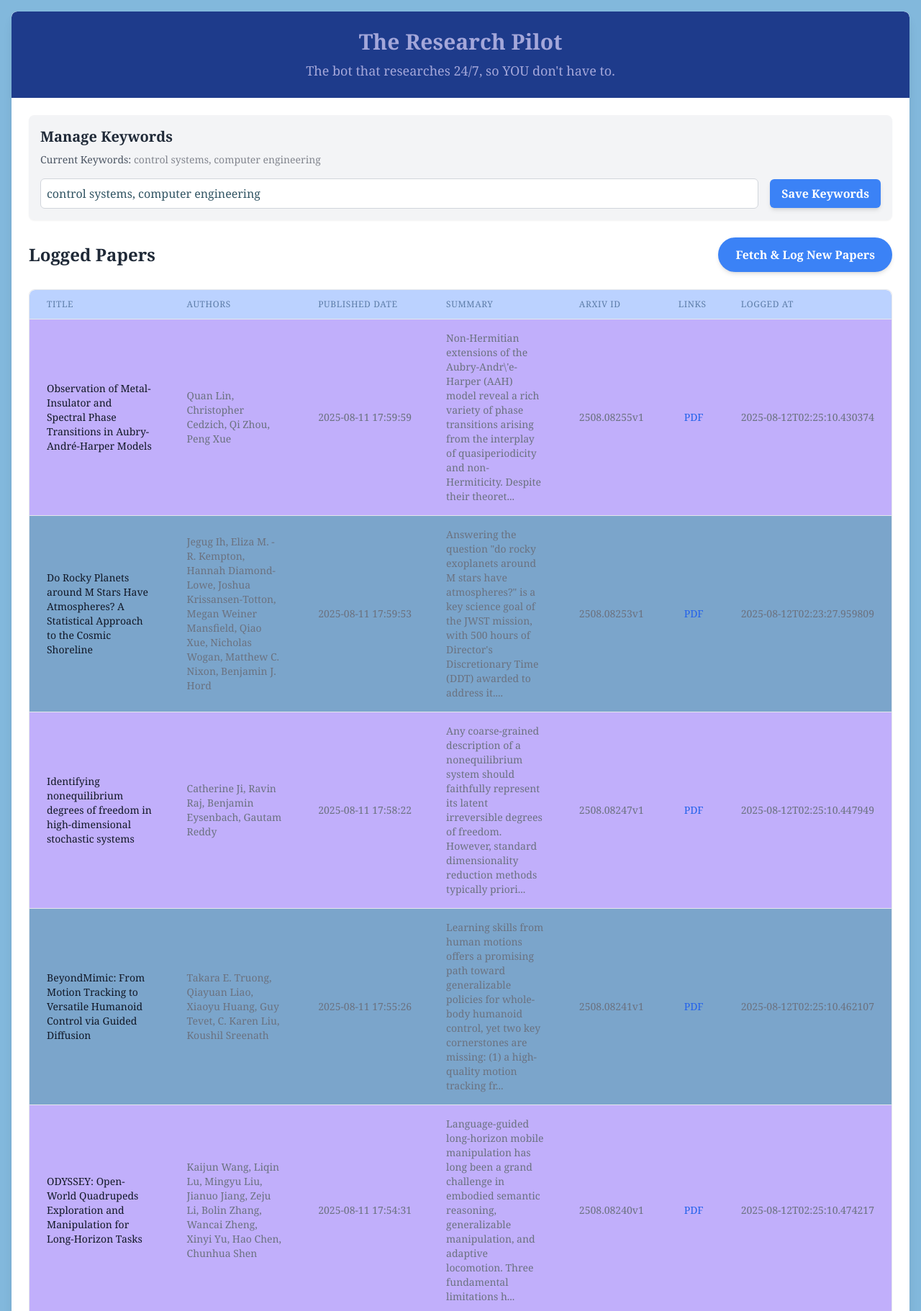
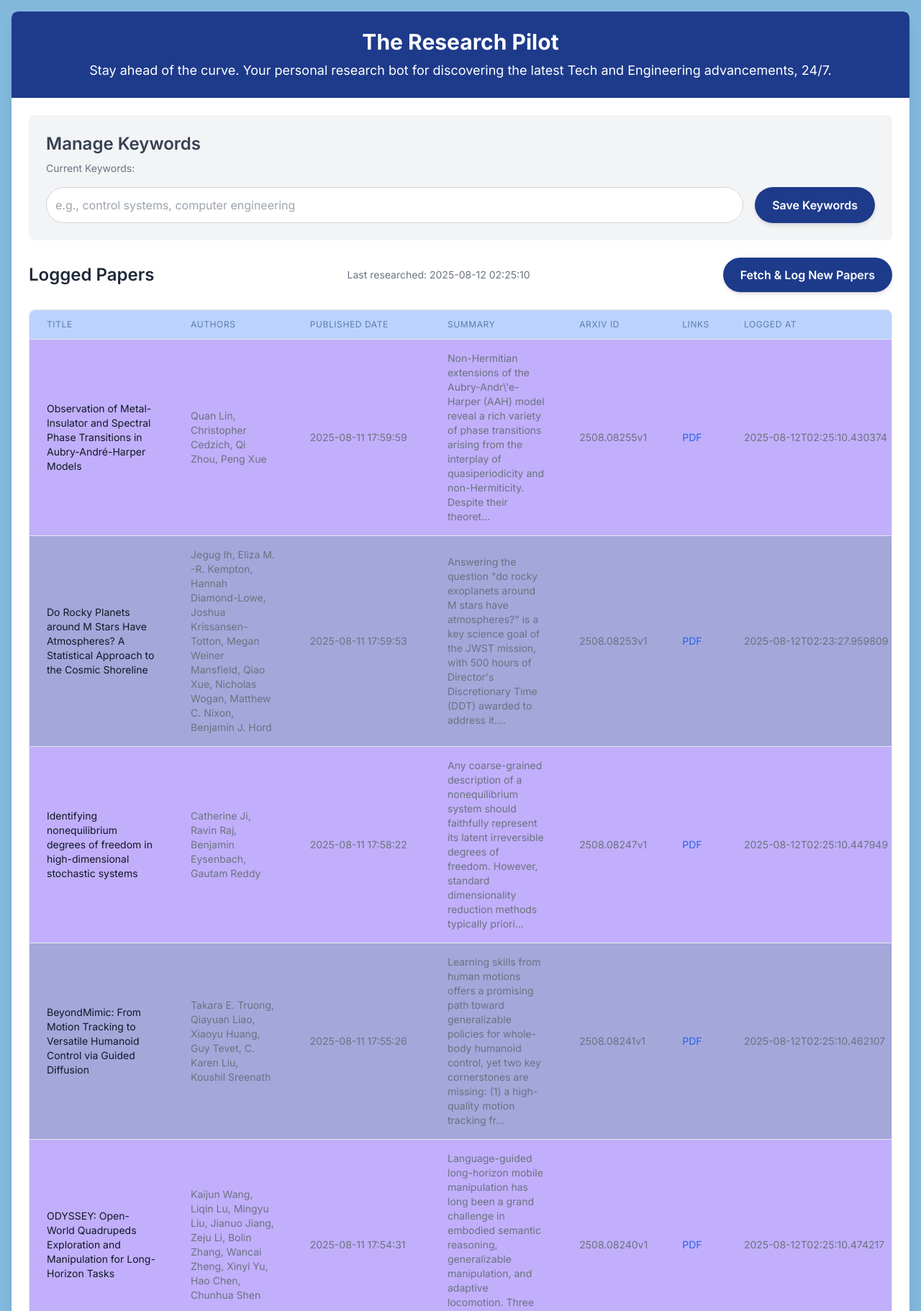
Before and after one commit to nwachucp/The-Researcher-pilot-, a Flask app: page / in a window 1280 px wide. Shown: the top 1822 px of the page at 72% size. Run offline with Flask 3, Linux system fonts and the light colour scheme; data comes from the database, SQL or seed files in the repository; both versions use the stored data as it was after the commit; some libraries are stand-ins or nearby versions.

Commit message:
Updated app.py and index.html with new styles

```diff
--- a/app.py
+++ b/app.py
@@ -7,20 +7,17 @@ import csv
 from dotenv import load_dotenv
 from flask import Flask, render_template, request, redirect, url_for
 import sqlite3
-# NEW: Import the threading module to run the bot in a separate process
 import threading
 
-# --- Flask Application Setup ---
-# Initialize the Flask application
 app = Flask(__name__)
-# Define the name of the SQLite database file
+# defining the name of my SQLite database file
 DATABASE = 'papers.db'
+LAST_RUN_TIMESTAMP_FILE = 'last_run_timestamp.txt'
 
-# --- Database Functions ---
-# These functions handle all interactions with the SQLite database.
+# database functions
 
 def init_db():
-    """Initializes the SQLite database and creates the papers table if it doesn't exist."""
+    """initializes the SQLite database and creates the papers table if it doesn't exist."""
     with sqlite3.connect(DATABASE) as conn:
         cursor = conn.cursor()
         # SQL command to create the 'papers' table.
@@ -38,7 +35,7 @@ def init_db():
                 timestamp TEXT NOT NULL
             )
         ''')
-        # Commit the changes to the database
+        # commit the changes to the database
         conn.commit()
     print(f"Database '{DATABASE}' initialized successfully.")
 
@@ -52,7 +49,7 @@ def insert_paper(paper_data):
                 INSERT INTO papers (title, authors, published_date, summary, arxiv_url, pdf_url, arxiv_id, timestamp)
                 VALUES (?, ?, ?, ?, ?, ?, ?, ?)
             ''', (
-                # The values to be inserted, corresponding to the '?' placeholders
+
                 paper_data['Title'],
                 paper_data['Authors'],
                 paper_data['Published Date'],
@@ -66,27 +63,26 @@ def insert_paper(paper_data):
             print(f" (Logged to DB: {paper_data['Title']})")
             return True
         except sqlite3.IntegrityError as e:
-            # This block handles the error if a paper with the same arxiv_url or arxiv_id already exists
+            # makes sure paper isn't logged more than once
             print(f"Skipping already logged paper (DB check): {paper_data['Title']} - {e}")
             return False
         except Exception as e:
-            # General error handling for any other issues during insertion
             print(f"Error logging to DB: {e}")
             return False
 
 def get_all_papers():
     """Retrieves all paper records from the database."""
     with sqlite3.connect(DATABASE) as conn:
-        # Set the row_factory to sqlite3.Row to get dictionary-like objects
+        # set the row_factory to sqlite3.Row to get dictionary-like objects
         conn.row_factory = sqlite3.Row
         cursor = conn.cursor()
         # SQL command to select all papers, ordered by published date in descending order
         cursor.execute('SELECT * FROM papers ORDER BY published_date DESC')
-        # Convert the fetched rows into a list of dictionaries
+        # convert the fetched rows into a list of dictionaries
         return [dict(row) for row in cursor.fetchall()]
 
-# --- Configuration Functions ---
-# These functions manage the 'config.json' file for keywords and settings.
+# config function
+# these functions manage the 'config.json' file for keywords and settings.
 
 def load_config(config_path='config.json'):
     """Loads configuration settings from a JSON file."""
@@ -110,13 +106,13 @@ def save_config(config, config_path='config.json'):
     except Exception as e:
         print(f"Error saving config file: {e}")
 
-# --- ArXiv Search Function ---
+# ArXiv Search Function
 def search_arxiv(keywords, max_results):
     """Searches ArXiv for papers based on provided keywords."""
-    # Format the keywords into a query string for the ArXiv API
+    # formats the keywords into a query string for the ArXiv API
     query_string = " OR ".join([f"all:{keyword}" for keyword in keywords])
     client = arxiv.Client()
-    # Create a search object with the specified query, max results, and sorting
+    # create a search object with the specified query, max results, and sorting
     search = arxiv.Search(
         query=query_string,
         max_results=max_results,
@@ -132,14 +128,54 @@ def search_arxiv(keywords, max_results):
         print(f"An error occurred during ArXiv search: {e}")
     return results
 
-# --- NEW: Bot's main continuous loop function ---
+# function to perform a search and log the papers.
+def perform_search_and_log(keywords, max_results):
+    """Performs an ArXiv search and logs new papers to the database."""
+    print(f"Searching ArXiv for papers with keywords: {', '.join(keywords)} (Max results: {max_results})")
+    papers_found = search_arxiv(keywords, max_results)
+    print(f"Found {len(papers_found)} potential new papers.")
+
+    papers_logged_this_run = 0
+    for paper in papers_found:
+        paper_data = {
+            "Title": paper.title,
+            "Authors": ", ".join([a.name for a in paper.authors]),
+            "Published Date": paper.published.strftime('%Y-%m-%d %H:%M:%S'),
+            "Summary": paper.summary,
+            "ArXiv URL": paper.entry_id,
+            "PDF URL": paper.pdf_url if paper.pdf_url else "",
+            "ArXiv ID": paper.entry_id.split('/')[-1],
+            "Timestamp": datetime.now().isoformat()
+        }
+        if insert_paper(paper_data):
+            papers_logged_this_run += 1
+
+    print(f"Logged {papers_logged_this_run} new papers.")
+    save_last_run_timestamp()
+
+
+# functions to handle the last run timestamp
+def save_last_run_timestamp():
+    """Saves the current timestamp to a file."""
+    timestamp = datetime.now().strftime("%Y-%m-%d %H:%M:%S")
+    with open(LAST_RUN_TIMESTAMP_FILE, 'w') as f:
+        f.write(timestamp)
+
+def get_last_run_timestamp():
+    """Retrieves the last run timestamp from a file."""
+    if os.path.exists(LAST_RUN_TIMESTAMP_FILE):
+        with open(LAST_RUN_TIMESTAMP_FILE, 'r') as f:
+            return f.read().strip()
+    return None
+
+# bot's main continuous loop function
 def run_scheduled_bot():
     """
     This function contains the main loop for the bot.
     It will run a search, log papers, and then sleep for a set duration.
     This runs in a separate thread so it doesn't block the web server.
     """
-    # Load environment variables just for this thread
+    # loads environment variables just for this thread
     load_dotenv()
 
     while True:
@@ -156,26 +192,7 @@ def run_scheduled_bot():
             if not arxiv_keywords:
                 print("Error: 'arxiv_keywords' not found or empty in config.json. Skipping this run.")
             else:
-                print(f"Searching ArXiv for papers with keywords: {', '.join(arxiv_keywords)} (Max results: {arxiv_max_results})")
-                papers_found = search_arxiv(arxiv_keywords, arxiv_max_results)
-                print(f"Found {len(papers_found)} potential new papers.")
-
-                papers_logged_this_run = 0
-                for paper in papers_found:
-                    paper_data = {
-                        "Title": paper.title,
-                        "Authors": ", ".join([a.name for a in paper.authors]),
-                        "Published Date": paper.published.strftime('%Y-%m-%d %H:%M:%S'),
-                        "Summary": paper.summary,
-                        "ArXiv URL": paper.entry_id,
-                        "PDF URL": paper.pdf_url if paper.pdf_url else "",
-                        "ArXiv ID": paper.entry_id.split('/')[-1],
-                        "Timestamp": datetime.now().isoformat()
-                    }
-                    if insert_paper(paper_data):
-                        papers_logged_this_run += 1
-
-                print(f"Logged {papers_logged_this_run} new papers in this run.")
+                perform_search_and_log(arxiv_keywords, arxiv_max_results)
 
         except Exception as e:
             print(f"An unexpected error occurred during a bot run: {e}")
@@ -185,14 +202,19 @@ def run_scheduled_bot():
             time.sleep(sleep_duration_seconds)
 
 
-# --- Flask Routes (Web Endpoints) ---
+# flask Routes (Web Endpoints)
+
+
 @app.route('/', methods=['GET'])
 def index():
-    """Main page to display logged papers and manage keywords."""
     papers = get_all_papers()
     config = load_config()
     arxiv_keywords = ", ".join(config.get("arxiv_keywords", []))
-    return render_template('index.html', papers=papers, current_keywords=arxiv_keywords)
+
+    # gets the last run timestamp and pass it to the template
+    last_researched_timestamp = get_last_run_timestamp()
+
+    return render_template('index.html', papers=papers, current_keywords=arxiv_keywords, last_researched=last_researched_timestamp)
 
 @app.route('/save_keywords', methods=['POST'])
 def save_keywords_route():
@@ -209,24 +231,27 @@ def save_keywords_route():
 
 @app.route('/fetch_and_log')
 def fetch_and_log():
-    """Confirms that the bot is running in the background and redirects to the main page."""
-    print("Manual trigger received. The bot is running on a schedule in the background.")
+    """Triggers an immediate paper search and logging."""
+    config = load_config()
+    arxiv_keywords = config.get("arxiv_keywords", [])
+    arxiv_max_results = config.get("arxiv_max_results_per_run", 10)
+
+    if not arxiv_keywords:
+        print("Error: Cannot perform manual fetch. 'arxiv_keywords' not found or empty in config.json.")
+    else:
+        perform_search_and_log(arxiv_keywords, arxiv_max_results)
+
     return redirect(url_for('index'))
 
+if __name__ == "__main__":
 
-# --- Main Execution Block ---
-# This block ensures the code runs only when the script is executed directly.
+    # starts the bot thread
+    init_db()
 
-if __name__ == "__main__":
-    # NEW: Create a new thread for the bot's scheduled logic
     bot_thread = threading.Thread(target=run_scheduled_bot)
-
-    # Start the bot thread. It will now run in the background.
     bot_thread.start()
 
-    # Initialize the database before the application starts
-    init_db()
 
     print("Starting Flask Research Paper Bot...")
-    # Run the Flask development server in the main thread
-    app.run(debug=True, host='0.0.0.0', port=5000)
+    # starts my web server
+    app.run(debug=True)
--- a/config.json
+++ b/config.json
@@ -1,8 +1,5 @@
 {
-    "arxiv_keywords": [
-        "control systems",
-        "computer engineering"
-    ],
+    "arxiv_keywords": [],
     "arxiv_max_results_per_run": 20,
     "sleep_duration_hours": 4
 }
--- /dev/null
+++ b/last_run_timestamp.txt
@@ -0,0 +1 @@
+2025-08-12 02:25:10
--- a/templates/index.html
+++ b/templates/index.html
@@ -1,107 +1,83 @@
 <!DOCTYPE html>
 <html lang="en">
 <head>
-    <!-- Basic meta tags for character set and responsive design -->
     <meta charset="UTF-8">
     <meta name="viewport" content="width=device-width, initial-scale=1.0">
-    <!-- Page title, which appears in the browser tab -->
-    <title>The Research Pilot</title>
-
-    <!-- Tailwind CSS library for quick and easy styling -->
+    <title>The Researcher Pilot</title>
     <script src="https://cdn.tailwindcss.com"></script>
-    <!-- Google Fonts link to use the Inter font -->
     <link href="https://fonts.googleapis.com/css2?family=Inter:wght@400;600;700&display=swap" rel="stylesheet">
-
-    <!-- Custom CSS styles. This is where the color is being defined. -->
     <style>
         body {
-            /* Sets the font for the entire page */
-            font-family: 'Georgia', serif;
-            /* Page's main background color */
-            background-color: #82b8dc; /* This color is applied here */
-            /* Default text color */
+            font-family: 'Inter', sans-serif; /* Changed font to a more common web app font */
+            background-color: #82b8dc;
             color: #315463;
         }
         .container {
-            /* Ensures the content container doesn't get too wide on large screens */
             max-width: 1200px;
         }
         .header {
-            /* Background color for the page header */
-            background-color: #1e3b8b; /* This color is applied here */
-            /* Text color inside the header */
-            color: rgb(164, 167, 218);
+            background-color: #1e3b8b;
+            color: #FFFFFF;
         }
         .btn {
-            /* Default background and text color for buttons */
-            background-color: #3b82f6;
-            color: white;
-            /* Smooth transition effect for color changes */
+            background-color: #1e3b8b;
+            color: white; /* General color for all elements with .btn class */
             transition: background-color 0.3s ease;
         }
         .btn:hover {
-            /* Background color for buttons when the mouse hovers over them */
-            background-color: #86a5e8; /* This color is applied here on hover */
+            background-color: #b39efbd0;
+            color: #1e3b8b;
+        }
+        a.btn {
+            color: white; /* This specifically targets the 'a' tag with the .btn class */
+        }
+        a.btn:hover {
+            color: #1e3b8b; /* This makes sure the hover color still works for the link */
         }
         .table-header {
-            /* Background and text color for the table's header row */
-            background-color: #bbd2ff; /* This color is applied here */
+            background-color: #bbd2ff;
             color: #5d7da8;
         }
         .table-row:nth-child(odd) {
-            /* Background color for every other table row, starting with the first */
-            background-color: #b39efbd0; /* This color is applied to odd rows */
+            background-color: #b39efbd0;
         }
         .table-row:nth-child(even) {
-            /* Background color for the even table rows, creating a striped effect */
-            background-color: #7ba5cb; /* This color is applied to even rows */
+            background-color: rgb(164, 167, 218);
         }
     </style>
 </head>
 <body class="p-4">
-    <!-- Main content container, centered and with a drop shadow -->
     <div class="container mx-auto bg-white shadow-lg rounded-lg overflow-hidden">
-        <!-- Page header section -->
         <header class="header p-6 rounded-t-lg">
             <h1 class="text-3xl font-bold text-center mb-2">The Research Pilot</h1>
-            <p class="text-center text-lg">The bot that researches 24/7, so YOU don't have to.</p>
+            <p class="text-center text-lg"> Stay ahead of the curve. Your personal research bot for discovering the latest Tech and Engineering advancements, 24/7.</p>
         </header>
 
         <div class="p-6">
-            <!-- New: Keyword Management Section -->
-            <!-- This form allows the user to input and save new keywords -->
-            <div class="bg-gray-100 p-4 rounded-lg mb-6 shadow-sm">
-                <h3 class="text-xl font-semibold mb-2 text-gray-800">Manage Keywords</h3>
-                <!-- Displays the keywords that are currently loaded from config.json -->
-                <!-- The 'current_keywords' variable is what populates this text. -->
-                <p class="text-sm text-gray-600 mb-4">Current Keywords: <span class="font-medium text-gray-900/50">{{ current_keywords }}</span></p>
-
-                <!-- The form element that will send data to our Flask app -->
-                <!-- action="{{ url_for('save_keywords_route') }}" specifies the Flask function to handle this form -->
-                <!-- method="post" is used because we are submitting data to the server -->
-                <form action="{{ url_for('save_keywords_route') }}" method="post" class="flex gap-4 items-center">
-                    <!-- The input field where the user will type keywords -->
-                    <!-- The 'name' attribute is crucial, as Flask uses it to identify this data -->
-                    <!-- 'value="{{ current_keywords }}"' ensures the input box is pre-populated with the saved keywords. -->
-                    <input type="text" name="keywords" placeholder="Enter keywords separated by commas" class="flex-grow p-2 rounded-md border border-gray-300 focus:outline-none focus:ring-2 focus:ring-blue-500" value="{{ current_keywords }}">
-
-                    <!-- The button to submit the form data to the server -->
-                    <button type="submit" class="btn px-4 py-2 rounded-md font-semibold shadow-md">
+            <!-- Manage Keywords Section -->
+            <div class="bg-gray-100 p-6 rounded-lg mb-6">
+                <h3 class="text-2xl font-semibold text-gray-700 mb-2">Manage Keywords</h3>
+                <!-- The keywords are now passed as a single string from the backend, so we display it directly -->
+                <p class="text-sm text-gray-500 mb-4">Current Keywords: <span class="font-medium text-gray-900/50">{{ current_keywords }}</span></p>
+                <form action="/save_keywords" method="post" class="flex gap-4 items">
+                    <!-- The input field now correctly uses the 'current_keywords' variable from the backend -->
+                    <input type="text" name="keywords" value="{{ current_keywords }}" placeholder="e.g., control systems, computer engineering" class="flex-grow p-3 rounded-full border border-gray-300 focus:outline-none focus:ring-2 focus:ring-blue-500 focus:ring-opacity-50">
+                    <button type="submit" class="btn px-6 py-3 rounded-full font-semibold shadow-md hover:shadow-lg focus:outline-none focus:ring-2 focus:ring-blue-500 focus:ring-opacity-75">
                         Save Keywords
                     </button>
                 </form>
             </div>
-
-            <!-- Existing: Logged Papers Section -->
+            <!-- Logged Papers Section -->
             <div class="flex justify-between items-center mb-6">
                 <h2 class="text-2xl font-semibold text-gray-800">Logged Papers</h2>
-                <!-- Link to trigger the bot's search function -->
+                {% if last_researched %}
+                <p class="text-sm text-gray-500">Last researched: {{ last_researched }}</p>
+                {% endif %}
                 <a href="{{ url_for('fetch_and_log') }}" class="btn px-6 py-3 rounded-full font-semibold shadow-md hover:shadow-lg focus:outline-none focus:ring-2 focus:ring-blue-500 focus:ring-opacity-75">
                     Fetch & Log New Papers
                 </a>
             </div>
 
-            <!-- The conditional block is back. The table will only be shown if there are papers. -->
             {% if papers %}
             <div class="overflow-x-auto rounded-lg border border-gray-200">
                 <table class="min-w-full divide-y divide-gray-200">
@@ -117,18 +93,15 @@
                         </tr>
                     </thead>
                     <tbody class="divide-y divide-gray-200">
-                        <!-- Jinja2 loop: iterates through each paper in the list passed from Flask -->
                         {% for paper in papers %}
                         <tr class="table-row">
-                            <!-- Jinja2 expression: inserts the value of the paper's title here -->
                             <td class="px-6 py-4 whitespace-normal text-sm font-medium text-gray-900">{{ paper.title }}</td>
                             <td class="px-6 py-4 whitespace-normal text-sm text-gray-500">{{ paper.authors }}</td>
                             <td class="px-6 py-4 whitespace-nowrap text-sm text-gray-500">{{ paper.published_date }}</td>
                             <td class="px-6 py-4 whitespace-normal text-sm text-gray-500 max-w-xs overflow-hidden text-ellipsis">{{ paper.summary | truncate(200, True) }}</td>
                             <td class="px-6 py-4 whitespace-nowrap text-sm text-gray-500">{{ paper.arxiv_id }}</td>
+
                             <td class="px-6 py-4 whitespace-nowrap text-sm font-medium">
-                                <a href="{{ paper.arxiv_url }}" target="_blank" class="text-blue-600 hover:text-blue-900 mr-2"></a>
-                                <!-- Conditional Jinja2: only displays the PDF link if a URL exists -->
                                 {% if paper.pdf_url %}
                                 <a href="{{ paper.pdf_url }}" target="_blank" class="text-blue-600 hover:text-blue-900">PDF</a>
                                 {% endif %}
@@ -140,7 +113,6 @@
                 </table>
             </div>
             {% else %}
-            <!-- This block is shown if there are no papers in the database -->
             <p class="text-center text-gray-600 text-lg py-8">No papers logged yet. Click "Fetch & Log New Papers" to get started!</p>
             {% endif %}
         </div>
```
Also changed, not shown: papers.db, 2 other files.
